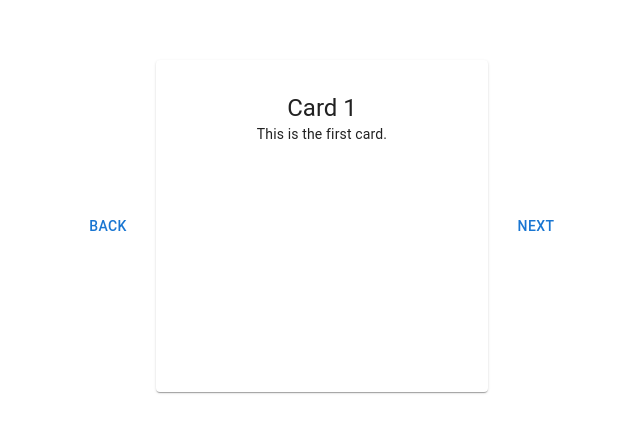
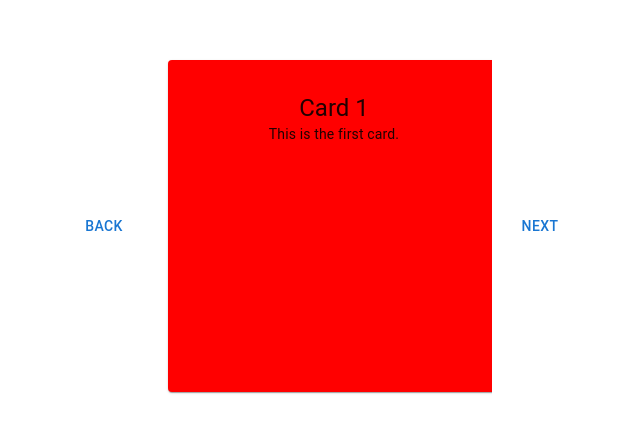
Before and after one commit to weworku/react-quiz-app, a React (Vite) app: page / in a window 1280 px wide. Shown: the part 174-606 px from the top of the page, without its empty margins (318-958 px from the left). Built offline with nearby package versions, Linux system fonts and the light colour scheme.

Commit message:
カードの背景色を追加する

```diff
--- a/src/component/AnimatedCard.tsx
+++ b/src/component/AnimatedCard.tsx
@@ -1,5 +1,5 @@
 import React from 'react';
-import { Card, Slide, Button, Stack, CardContent, Typography } from '@mui/material';
+import { Card, Slide, Button, Stack, CardContent, Typography, Hidden } from '@mui/material';
 
 export default function AnimatedCard() {
   // TODO:表示制御ではなく、現在のカード番号を表示したい
@@ -19,22 +19,25 @@ export default function AnimatedCard() {
   type CardData = {
     title: string;
     description: string;
+    color: string;
   }
   // ダミーのJSONデータ
   const cards: CardData[] = [
-    { title: 'Card 1', description: 'This is the first card.' },
-    { title: 'Card 2', description: 'This is the second card.' },
-    { title: 'Card 3', description: 'This is the third card.' }
+    { title: 'Card 1', description: 'This is the first card.', color: 'red' },
+    { title: 'Card 2', description: 'This is the second card.', color: 'blue' },
+    { title: 'Card 3', description: 'This is the third card.', color: 'green' }
   ];
   return (
     <div>
       <Stack direction="row" spacing={2}>
         <Button onClick={() => handleMove(Math.max(activeIndex - 1, 0))}>Back</Button>
         {/* TODO:direction, nextボタン押された時はright、backボタンが押された時はleftにしたい */}
+        <div style={{ width: 340, overflow: 'hidden' }}>
+          <Stack direction="row" spacing={0}>
             {cards.map((card, index) => (
               <Slide direction={hasCurrentIndex(index) ? position === 'left' ? 'right' : 'left' : position}
                 in={hasCurrentIndex(index)} mountOnEnter unmountOnExit timeout={{ enter: 500, exit: 500 }}>
-            <Card key={card.title} sx={{ width: 300, height: 300, padding: 2, margin: 2 }}>
+                <Card key={card.title} sx={{ minWidth: 300, height: 300, padding: 2, margin: 2, 'background-color': card.color }} >
                   <CardContent>
                     <Typography variant="h5">{card.title}</Typography>
                     <Typography variant="body2">{card.description}</Typography>
@@ -42,8 +45,10 @@ export default function AnimatedCard() {
                 </Card>
               </Slide>
             ))}
+          </Stack>
+        </div>
         <Button onClick={() => handleMove(Math.min(activeIndex + 1, cards.length - 1))}>Next</Button>
-      </Stack>
+      </Stack >
     </div >
   );
 }
```
Lines whose indentation alone changed are shown as unchanged.
